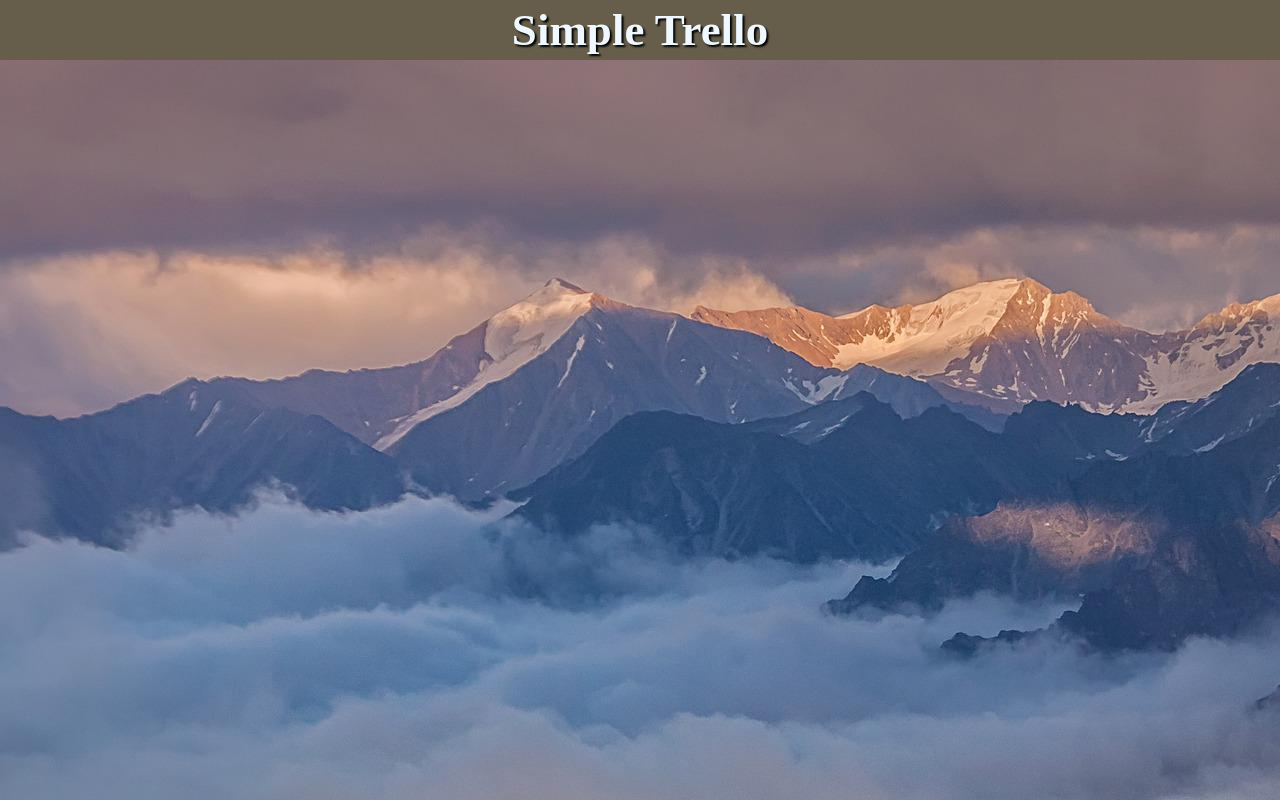
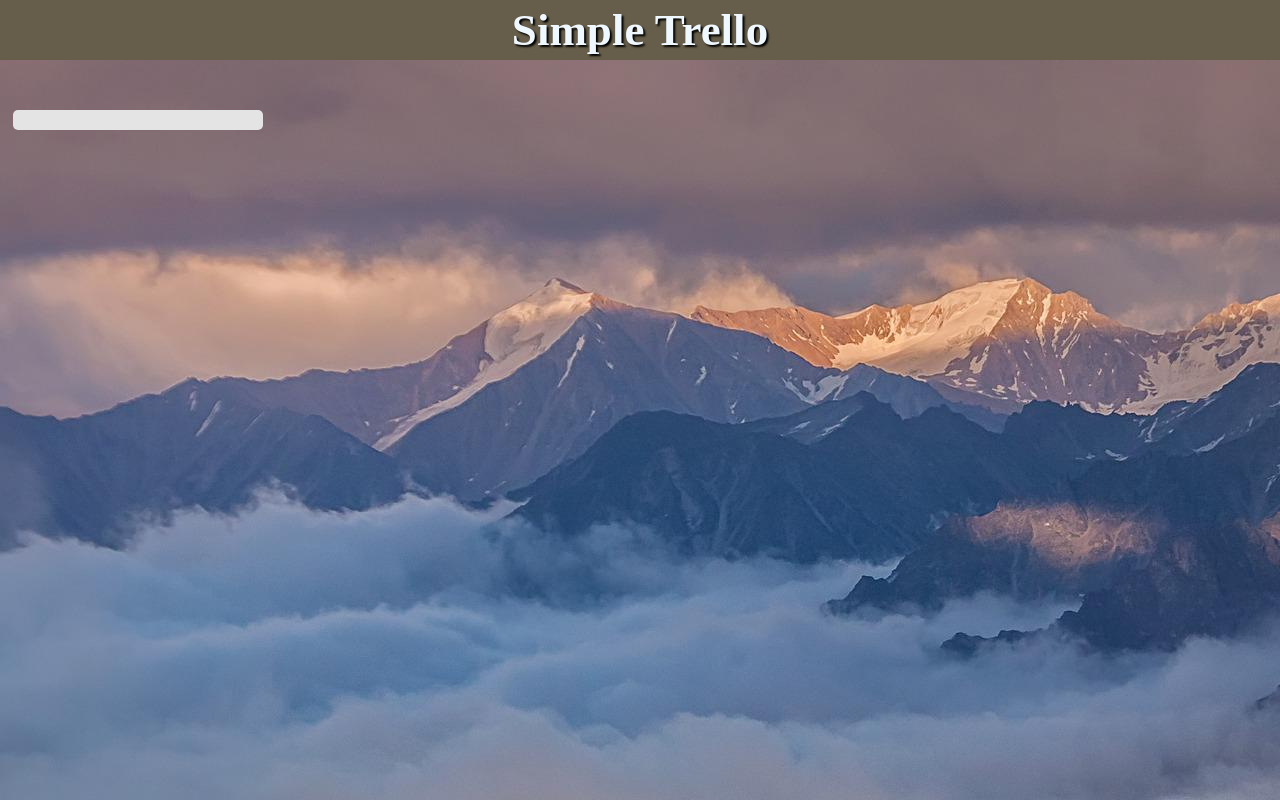
Before and after one commit to sc30gsw/trello-clone, a React (Create React App) app: page / in a window 1280 px wide. Built offline with nearby package versions, Linux system fonts and the light colour scheme.

Commit message:
タスクカード部分のスタイリング

```diff
--- a/src/components/task/TaskCard.tsx
+++ b/src/components/task/TaskCard.tsx
@@ -3,14 +3,23 @@ import { TaskAddInput } from "./input/TaskAddInput";
 import { TaskCardDeleteButton } from "./button/TaskCardDeleteButton";
 import { TaskCardTitle } from "./TaskCardTitle";
 import { Tasks } from "./Tasks";
+import styled from "styled-components";
 
 export const TaskCard = () => {
 	return (
-		<div>
+		<STaskCard>
 			<TaskCardTitle />
 			<TaskCardDeleteButton />
 			<TaskAddInput />
 			<Tasks />
-		</div>
+		</STaskCard>
 	);
 };
+
+const STaskCard = styled.div`
+	width: 250px;
+	padding: 10px 25px;
+	margin: 10px 1%;
+	background-color: rgb(228, 228, 228);
+	border-radius: 5px;
+`;
```
